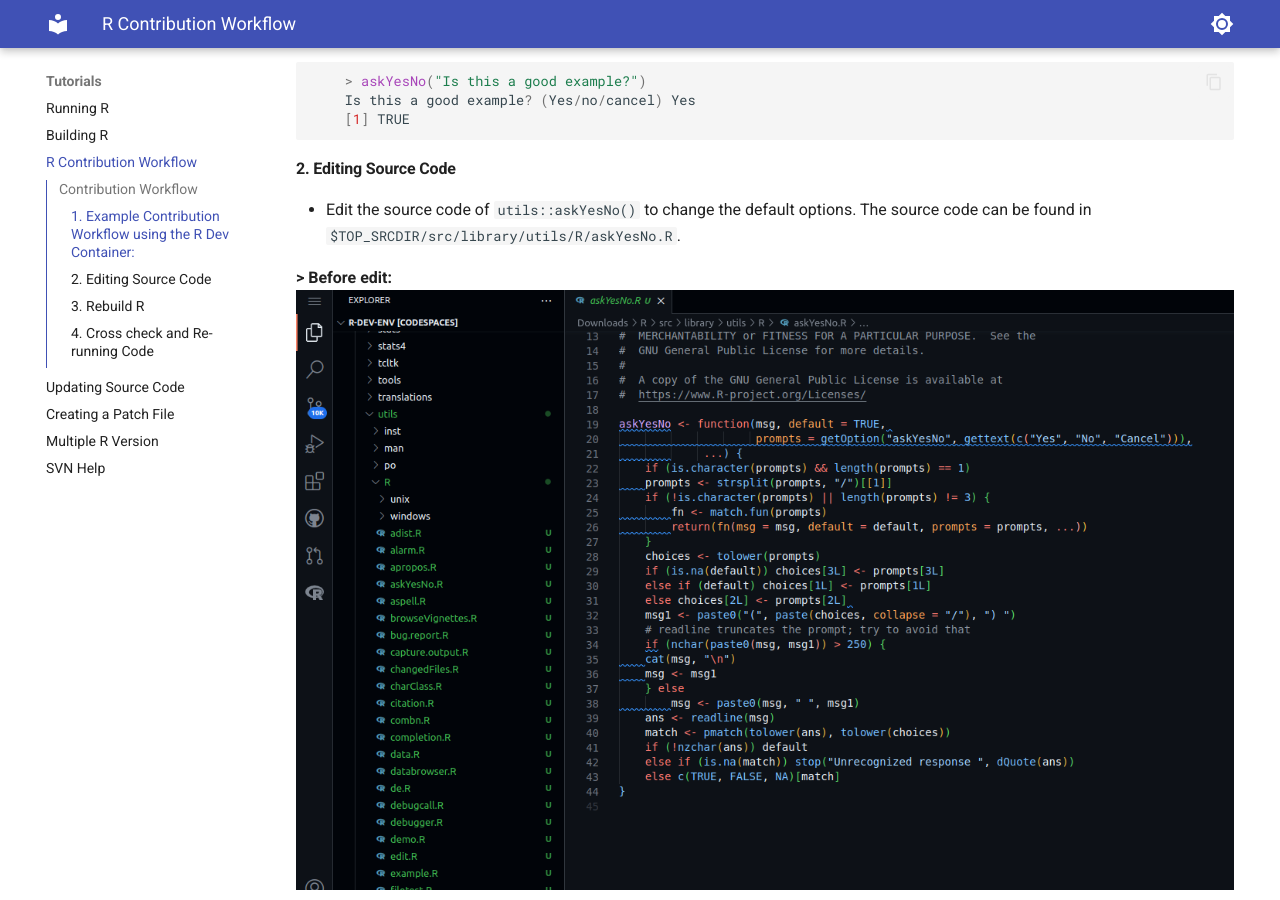
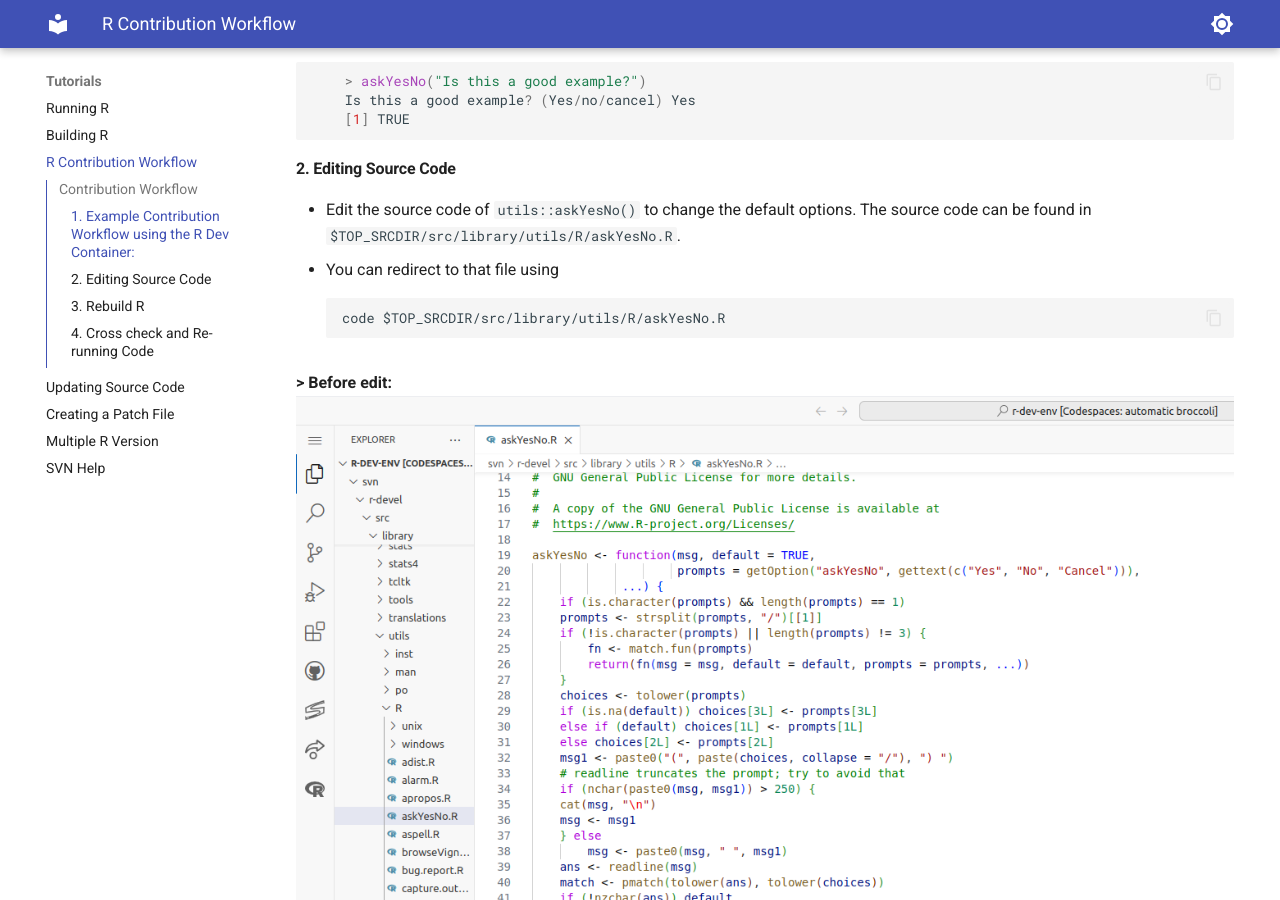
Before and after one commit to r-devel/r-dev-env, an MkDocs documentation site: the page built from docs/tutorials/contribution_workflow.md, in a window 1280 px wide and 900 px high, scrolled down 1374 px. Built offline with MkDocs 1.6.1 and Material for MkDocs 9.7.7, drawn with Linux system fonts in a browser that asks for light colours.

Commit message:
docs: updated contribution workflow with latest example images

````diff
--- a/docs/tutorials/contribution_workflow.md
+++ b/docs/tutorials/contribution_workflow.md
@@ -20,6 +20,10 @@
 
 #### 2. Editing Source Code
 - Edit the source code of `utils::askYesNo()` to change the default options. The source code can be found in `$TOP_SRCDIR/src/library/utils/R/askYesNo.R`.
+- You can redirect to that file using
+```
+code $TOP_SRCDIR/src/library/utils/R/askYesNo.R
+```
 
 **> Before edit:**
 ![alt text](../assets/rdev20.png)
````
Also changed, not shown: docs/tutorials/multi_r_compilation.md (+2 -1 lines), docs/assets/rdev20.png, docs/assets/rdev21.png.
